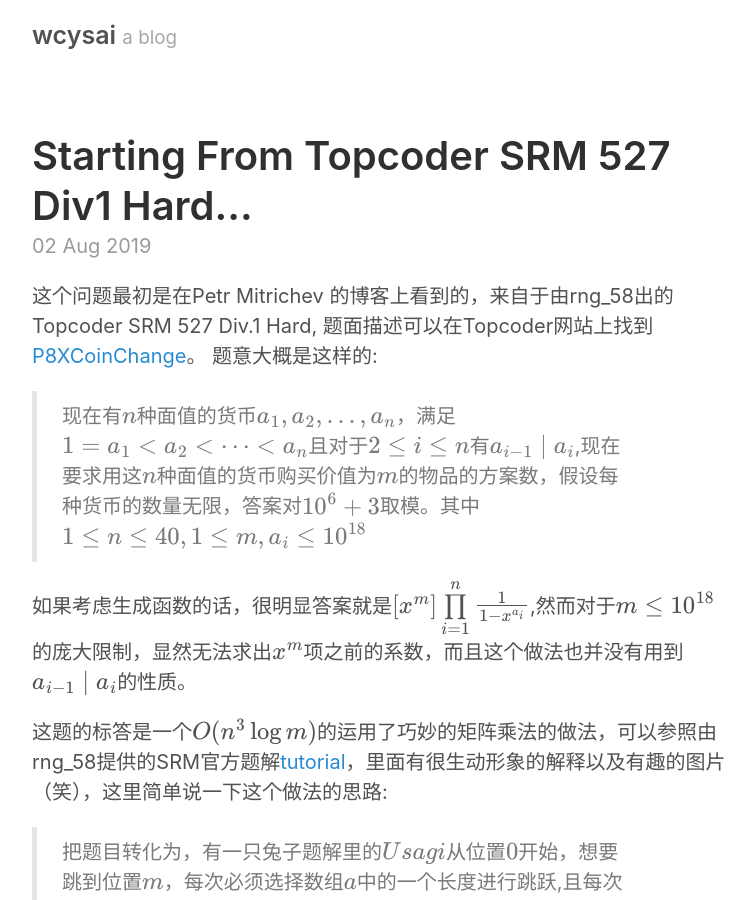
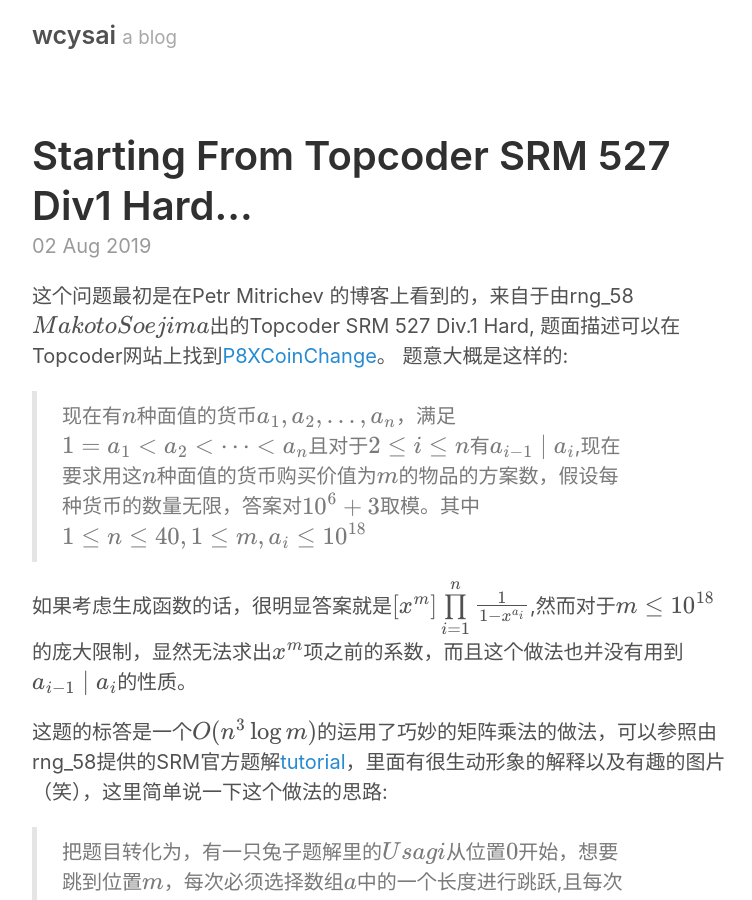
Before and after one commit to wcysai/wcysai.github.io, a Jekyll site: the page built from _posts/2019-08-02-From Topcoder SRM 527 Hard.md, in a window 1280 px wide and 900 px high. Shown: the whole window, without its empty margins (258-1010 px from the left). Built offline with Jekyll 4.4.1, drawn with Linux system fonts in a browser that asks for light colours; formulas are drawn with MathJax 3.

Commit message:
Update 2019-08-02-From Topcoder SRM 527 Hard.md

```diff
--- a/_posts/2019-08-02-From Topcoder SRM 527 Hard.md
+++ b/_posts/2019-08-02-From Topcoder SRM 527 Hard.md
@@ -3,7 +3,7 @@ layout: post
 title: Starting From Topcoder SRM 527 Div1 Hard...
 ---
 
-这个问题最初是在Petr Mitrichev 的博客上看到的，来自于由rng_58出的Topcoder SRM 527 Div.1 Hard, 题面描述可以在Topcoder网站上找到[P8XCoinChange](https://community.topcoder.com/stat?c=problem_statement&pm=11155&rd=14552)。 题意大概是这样的:
+这个问题最初是在Petr Mitrichev 的博客上看到的，来自于由rng_58\(Makoto Soejima\)出的Topcoder SRM 527 Div.1 Hard, 题面描述可以在Topcoder网站上找到[P8XCoinChange](https://community.topcoder.com/stat?c=problem_statement&pm=11155&rd=14552)。 题意大概是这样的:
 
 > 现在有$n$种面值的货币$a_1,a_2,\dots,a_n$，满足$1=a_1<a_2<\dots<a_n$且对于$2\leq i\leq n$有$a_{i-1}\mid a_i$,现在要求用这$n$种面值的货币购买价值为$m$的物品的方案数，假设每种货币的数量无限，答案对$10^6+3$取模。其中$1\leq n\leq 40,1\leq m,a_i\leq 10^{18}$
 
@@ -29,4 +29,4 @@ title: Starting From Topcoder SRM 527 Div1 Hard...
 
 接下来的事情就很简单了，利用上一篇博客[Some notes on Lagrange interpolation](https://wcysai.github.io/2019/08/02/some-notes-on-lagrange-interpolation/)的方法对多项式进行插值，便可以在$O(n^3)$的时间内求出一组数据的答案。
 
-然而，类似的问题，还出现在了[XVII Open Cup named after E.V. Pankratiev, Grand Prix of China](http://opencup.ru/files/och/gp11/problems2-e.pdf)上(C题)，你能根据上面的介绍，想出应当如何解决吗？
+然而，类似的问题，还出现在了[XVII Open Cup named after E.V. Pankratiev, Grand Prix of China](http://opencup.ru/files/och/gp11/problems1-e.pdf)上\(C题\)，你能根据上面的介绍，想出应当如何解决吗？
```
